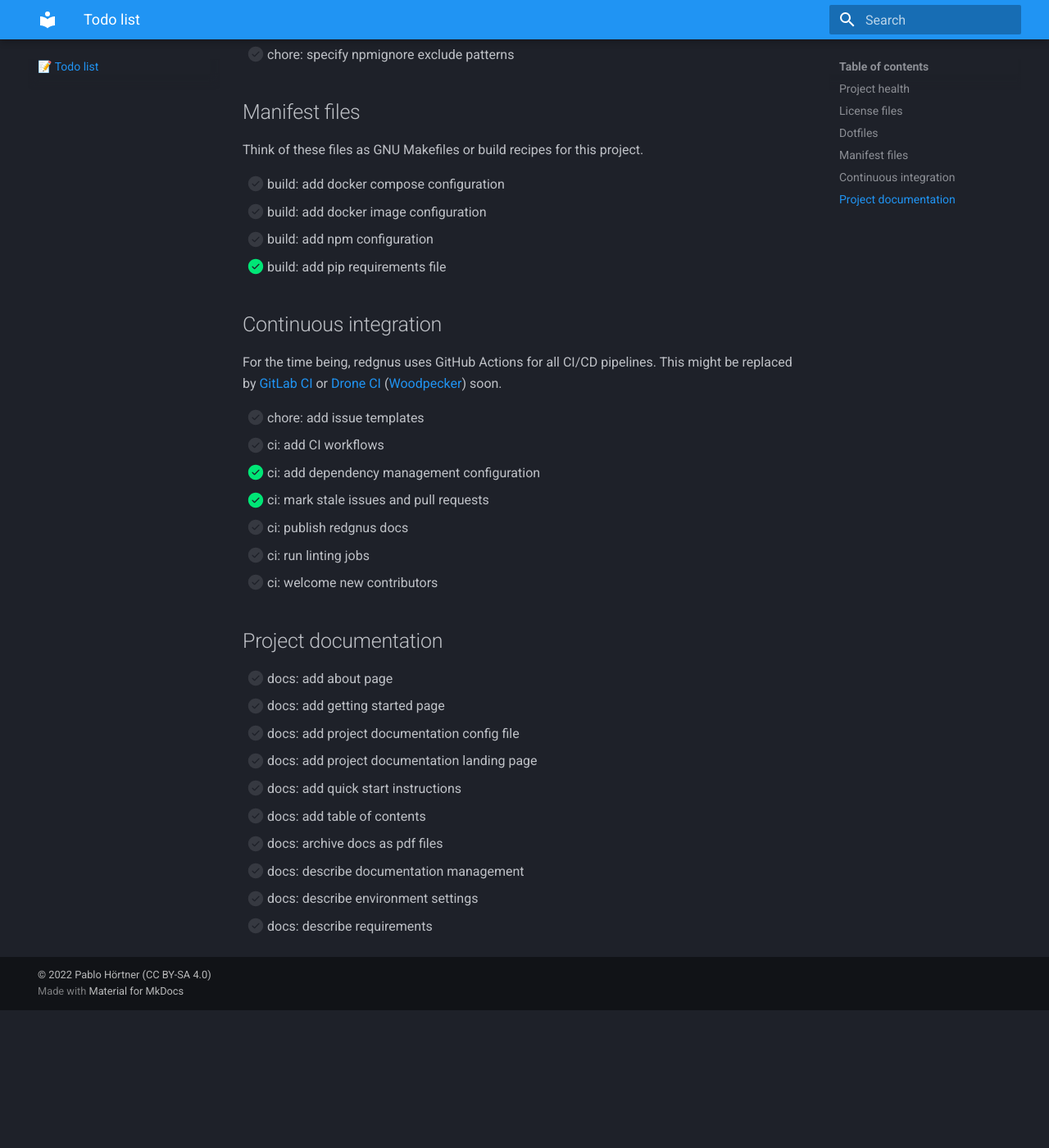
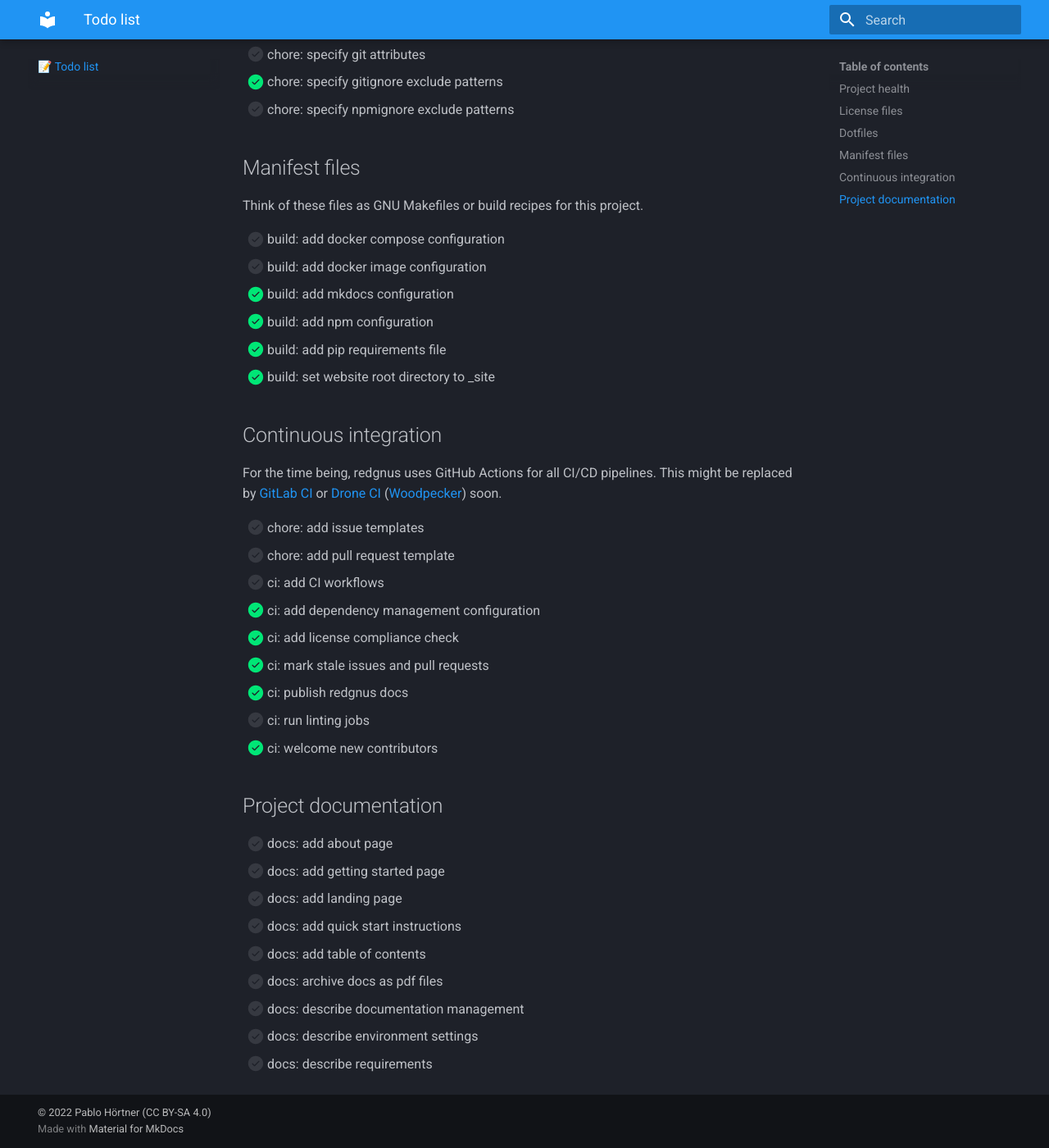
Before and after one commit to redgnus/template, an MkDocs documentation site: the page built from docs/TODO.md, in a window 1280 px wide and 1400 px high, scrolled down 1573 px. Shown: the whole window at 82% size. Built offline with MkDocs 1.6.1 and Material for MkDocs 9.7.7, drawn with Linux system fonts in a browser that asks for light colours; before the commit the page ends 2805 px from its top, so only the background shows below that; some of the changed text lies outside the part shown.

Commit message:
docs: update todo list
see #11

```diff
--- a/docs/TODO.md
+++ b/docs/TODO.md
@@ -34,20 +34,22 @@ on the repository's main purpose this can be GNU AGPL v3.0, CC BY SA, or MIT.
 
 For reference, license files should be included in `docs` in markdown format.
 
-- [ ] docs: add AGPL-3.0 license file for code and binaries
-- [ ] docs: add CC-BY-SA-4.0 license file for documentation
-- [ ] docs: add MIT license file for code examples
+- [x] docs: add AGPL-3.0 license file for code and binaries
+- [x] docs: add CC-BY-SA-4.0 license file for documentation
+- [x] docs: add MIT license file for code examples
 - [ ] docs: add copyright notes and license terms
 - [ ] docs: add credits and attribution notes
 - [ ] docs: add licensing overview
+- [x] docs: add copyright and licensing header to all files
+- [x] docs: add badge for REUSE compliance to readme
 
 ## Dotfiles
 
 These files are named in small letters starting by a dot to indicate that
 they are essential configuration files for important tools of the project.
 
-- [ ] chore: set recommended extensions for vscode and codium
-- [ ] chore: set workspace settings for vscode and codium
+- [x] chore: set recommended extensions for vscode and codium
+- [x] chore: set workspace settings for vscode and codium
 - [ ] chore: specify ansible linter rules to be excluded
 - [ ] chore: specify cspell
 - [ ] chore: specify dockerignore exclude patterns
@@ -55,7 +57,7 @@ they are essential configuration files for important tools of the project.
 - [ ] chore: specify environment variables
 - [ ] chore: specify eslint config and style checking rules
 - [ ] chore: specify git attributes
-- [ ] chore: specify gitignore exclude patterns
+- [x] chore: specify gitignore exclude patterns
 - [ ] chore: specify npmignore exclude patterns
 
 ## Manifest files
@@ -64,8 +66,10 @@ Think of these files as GNU Makefiles or build recipes for this project.
 
 - [ ] build: add docker compose configuration
 - [ ] build: add docker image configuration
-- [ ] build: add npm configuration
+- [x] build: add mkdocs configuration
+- [x] build: add npm configuration
 - [x] build: add pip requirements file
+- [x] build: set website root directory to _site
 
 ## Continuous integration
 
@@ -73,19 +77,20 @@ For the time being, redgnus uses GitHub Actions for all CI/CD pipelines.
 This might be replaced by [GitLab CI] or [Drone CI] ([Woodpecker]) soon.
 
 - [ ] chore: add issue templates
+- [ ] chore: add pull request template
 - [ ] ci: add CI workflows
 - [x] ci: add dependency management configuration
+- [x] ci: add license compliance check
 - [x] ci: mark stale issues and pull requests
-- [ ] ci: publish redgnus docs
+- [x] ci: publish redgnus docs
 - [ ] ci: run linting jobs
-- [ ] ci: welcome new contributors
+- [x] ci: welcome new contributors
 
 ## Project documentation
 
 - [ ] docs: add about page
 - [ ] docs: add getting started page
-- [ ] docs: add project documentation config file
-- [ ] docs: add project documentation landing page
+- [ ] docs: add landing page
 - [ ] docs: add quick start instructions
 - [ ] docs: add table of contents
 - [ ] docs: archive docs as pdf files
```
